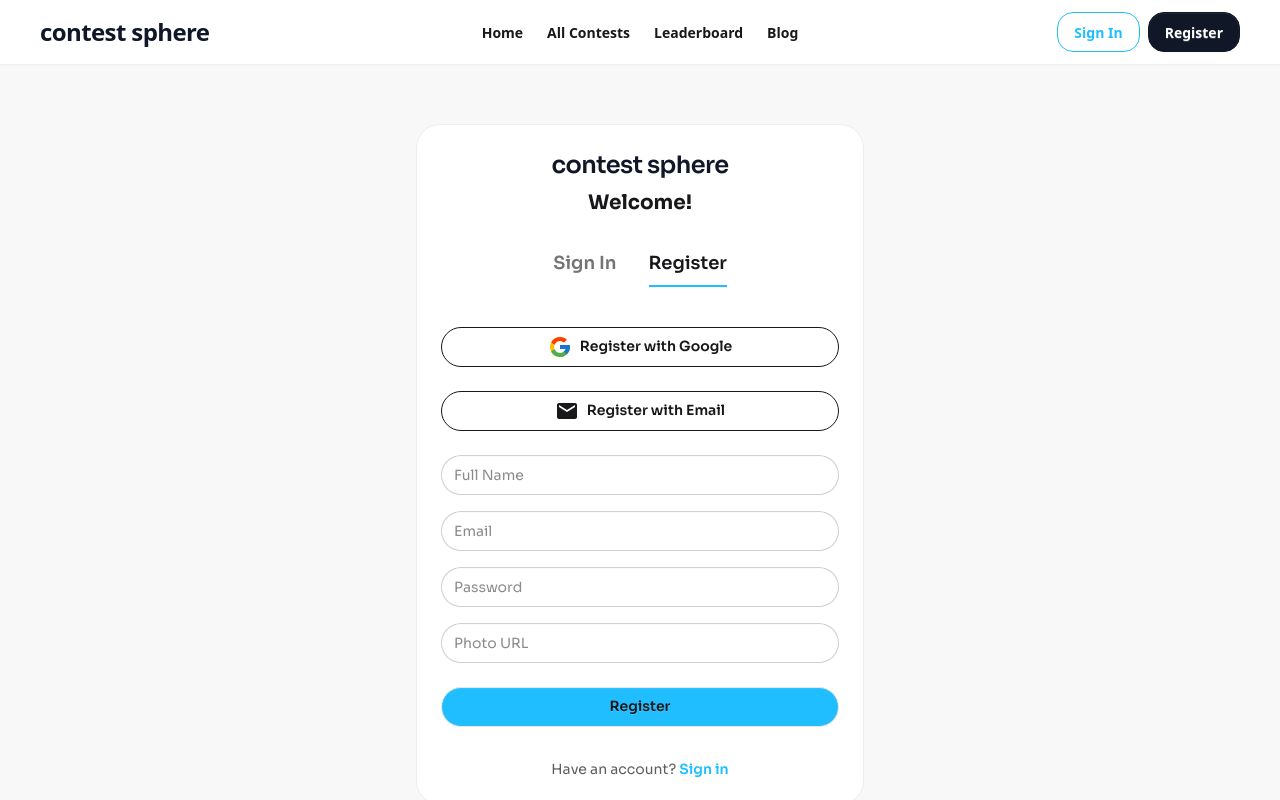
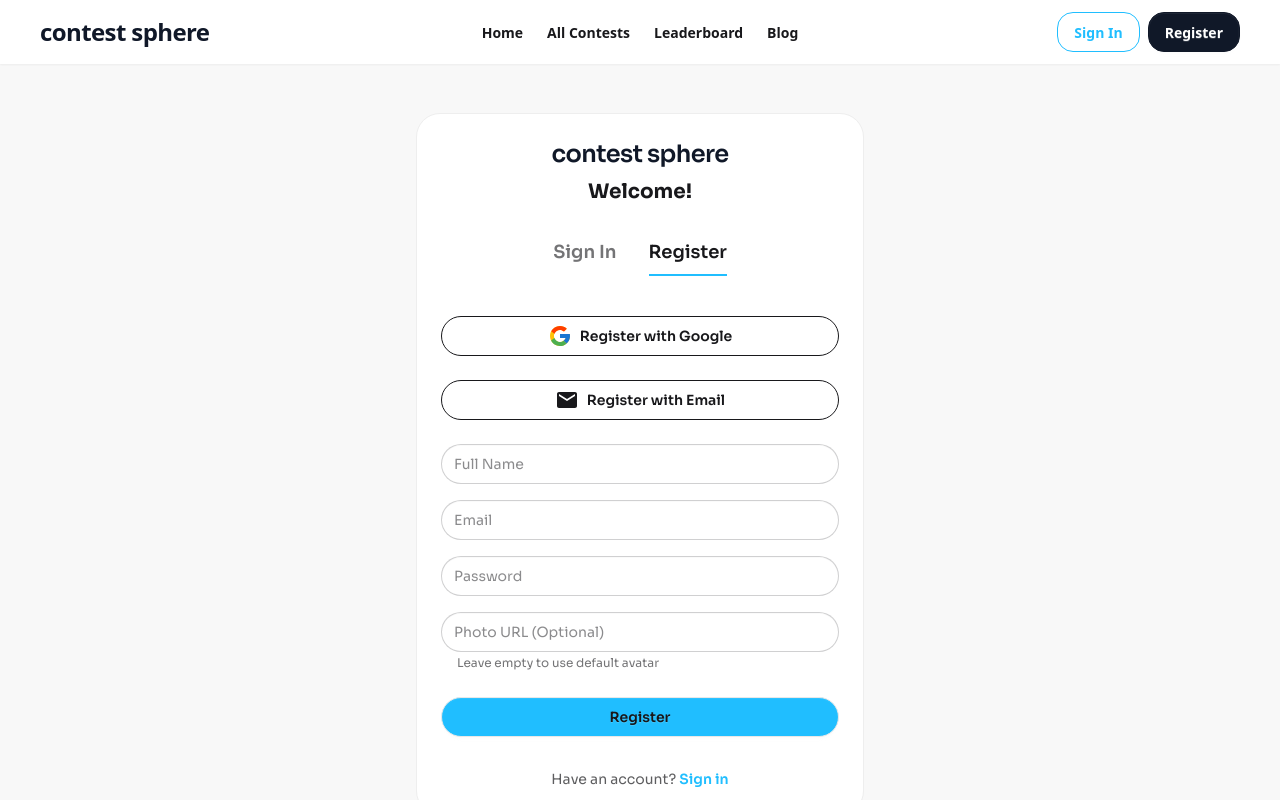
Before and after one commit to am-mahmud/contestsphere-client, a React (Vite) app: page /register in a window 1280 px wide. Both pictures are taken after a click on the button "Register with Email". Shown: the top 800 px of the page. Built offline with nearby package versions, Linux system fonts and the light colour scheme; no server answers.

Commit message:
register page updated

```diff
--- a/src/pages/auth/Register.jsx
+++ b/src/pages/auth/Register.jsx
@@ -5,6 +5,7 @@ import Swal from 'sweetalert2';
 import { FcGoogle } from 'react-icons/fc';
 import { MdEmail } from 'react-icons/md';
 import Logo from '../../components/shared/Logo';
+import defaultUserImg from '../../assets/images/defultUser.png';
 
 const Register = () => {
     const { register: registerForm, handleSubmit, formState: { errors }, watch } = useForm();
@@ -13,7 +14,10 @@ const Register = () => {
 
     const onSubmit = async (data) => {
         try {
-            await registerUser(data.name, data.email, data.password, data.photo);
+            // Use default image if photo field is empty
+            const photoUrl = data.photo && data.photo.trim() !== '' ? data.photo : defaultUserImg;
+
+            await registerUser(data.name, data.email, data.password, photoUrl);
             Swal.fire({
                 icon: 'success',
                 title: 'Success!',
@@ -148,7 +152,7 @@ const Register = () => {
                         <div className="form-control mb-6">
                             <input
                                 type="url"
-                                placeholder="Photo URL"
+                                placeholder="Photo URL (Optional)"
                                 className="input input-bordered w-full rounded-full"
                                 {...registerForm('photo', {
                                     pattern: {
@@ -158,8 +162,11 @@ const Register = () => {
                                 })}
                             />
                             {errors.photo && (
-                                <span className="text-error  text-sm mt-1 ml-4">{errors.photo.message}</span>
+                                <span className="text-error text-sm mt-1 ml-4">{errors.photo.message}</span>
                             )}
+                            <span className="text-xs text-base-content/60 mt-1 ml-4">
+                                Leave empty to use default avatar
+                            </span>
                         </div>
 
                         <button type="submit" className="btn bg-[#20beff] w-full rounded-full">
```
